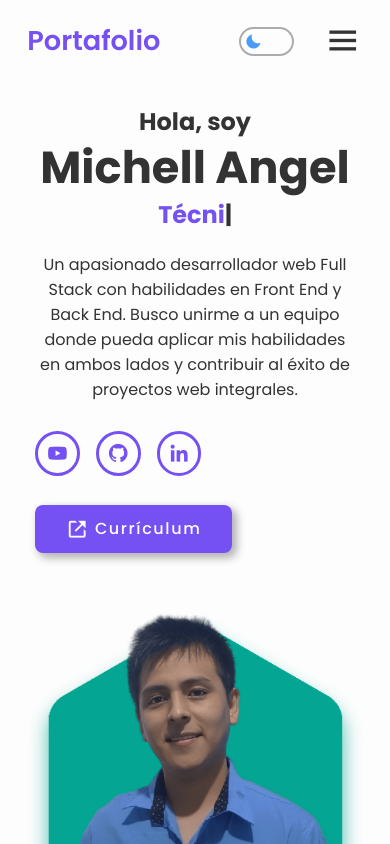
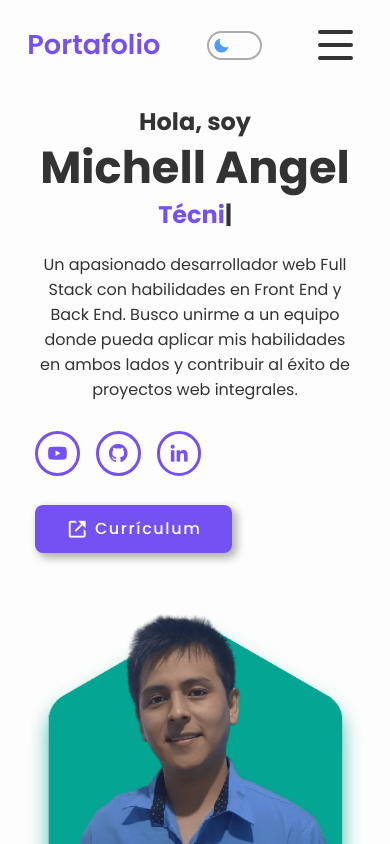
Before and after one commit to Michell2022/portafolio2023, an Angular app: page / in a window 390 px wide. Shown: the top 844 px of the page. Built offline with nearby package versions, Linux system fonts and the light colour scheme.

Commit message:
Actualizando icono Hamburgueza y navbar

```diff
--- a/src/app/components/header/header.component.css
+++ b/src/app/components/header/header.component.css
@@ -26,7 +26,7 @@
 }
 
 .navbar a {
-    font-size: 17px;
+    font-size: 0.9rem;
     font-weight: 500;
     margin-right: 0.6rem;
     padding: 0.4rem 0.9rem;
@@ -83,24 +83,68 @@ input:checked+.slider .darkMode-icon {
 }
 
 
+/*******************************************************/
+/************  DISEÑO DE ICONO HAMBURGUEZA  ************/
+/*******************************************************/
+#toggle.hamburgueza {
+    display: none;
+}
+
+.hamburgueza {
+    position: relative;
+    height: 30px;
+    width: 35px;
+    display: inline-block;
+    cursor: pointer;
+    margin: 10px;
+}
+
+.hamburgueza span {
+    position: absolute;
+    height: 4px;
+    width: 100%;
+    transition-duration: 300ms;
+    background: var(--bg-hamburgueza);
+    border-radius: 2px;
+    transition: .3s cubic-bezier(.8, .5, .2, 1.4);
+}
+
+.hamburgueza span:nth-child(1) {
+    top: 0;
+    left: 0;
+}
+
+.hamburgueza span:nth-child(2) {
+    top: 13px;
+    left: 0;
+    opacity: 1;
+}
+
+.hamburgueza span:nth-child(3) {
+    bottom: 0;
+    left: 0;
+}
+
+.hamburgueza.open span:nth-child(1) {
+    transform: rotate(45deg);
+    top: 13px;
+}
+
+.hamburgueza.open span:nth-child(2) {
+    opacity: 0;
+    margin-left: -40px;
+}
+
+.hamburgueza.open span:nth-child(3) {
+    transform: rotate(-45deg);
+    bottom: 13px;
+}
 
 
 
 
-/***************************************/
-/******* ICONO AMBURGUEZA *******/
-/***************************************/
-#menu-icon {
-    display: none;
-    font-size: 2.5rem;
-    cursor: pointer;
-    color: var(--text-color);
-}
-
-
-
 @media (max-width: 980px) {
-    #menu-icon {
+    #toggle.hamburgueza {
         display: block;
     }
 
@@ -110,17 +154,23 @@ input:checked+.slider .darkMode-icon {
 
     .navbar {
         position: absolute;
-        top: 100%;
-        left: 0;
-        width: 100%;
+        top: 0;
+        left: -100%;
+        margin-top: 82px;
+        width: 70%;
+        height: 100vh;
+        transition: .3s all;
         background: var(--bg-color);
-        border-top: .1rem solid rgba(0, 0, 0, .2);
-        box-shadow: 0 .5rem 1rem rgba(0, 0, 0, .2);
-        display: none;
+        box-shadow: 2px 20px 15px 0px rgba(0,0,0,0.2);
+        visibility: hidden;
+        opacity: 0;
+        z-index: 999;
     }
 
-    .navbar.active {
-        display: block;
+    .navbar.efecto {
+        left: 0;
+        visibility: visible;
+        opacity: 1;
     }
 
     .navbar ul {
@@ -136,8 +186,8 @@ input:checked+.slider .darkMode-icon {
 
     .theme-switch {
         position: absolute;
-        right: 7rem;
-        top: 1.7rem;
+        right: 9rem;
+        top: 1.95rem;
     }
 }
 
@@ -145,7 +195,6 @@ input:checked+.slider .darkMode-icon {
 
     .theme-switch {
         position: absolute;
-        right: 6rem;
-        top: 1.7rem;
+        right: 8rem;
     }
 }
--- a/src/app/components/header/header.component.html
+++ b/src/app/components/header/header.component.html
@@ -2,7 +2,11 @@
 
     <a href="" class="logo">Portafolio</a>
 
-    <i class='bx bx-menu' id="menu-icon"></i>
+    <div id="toggle" class="hamburgueza">
+        <span></span>
+        <span></span>
+        <span></span>
+    </div>
 
     <nav class="navbar">
         <ul>
--- a/src/app/components/header/header.component.ts
+++ b/src/app/components/header/header.component.ts
@@ -12,13 +12,17 @@ export class HeaderComponent implements OnInit {
   constructor(private elementRef: ElementRef) { }
 
   ngOnInit(): void {
-    const menuIcon = this.elementRef.nativeElement.querySelector('#menu-icon');
+    const icons = this.elementRef.nativeElement.querySelector('#toggle');
     const navbar = this.elementRef.nativeElement.querySelector('.navbar');
 
-    menuIcon.addEventListener('click', () => {
-      menuIcon.classList.toggle('bx-x');
-      navbar.classList.toggle('active');
-    });
+    if (icons) {
+      icons.addEventListener('click', () => {
+        icons.classList.toggle('open');
+        navbar.classList.toggle('efecto');
+      });
+    };
+
+
 
 
     // Enlace activo de las secciones de desplazamiento.
@@ -45,8 +49,8 @@ export class HeaderComponent implements OnInit {
       header.classList.toggle('sticky', window.scrollY > 100);
 
       // Elimina el ícono de alternar y la barra de navegación cuando haga clic en el enlace de la barra de navegación (desplazamiento).
-      menuIcon.classList.remove('bx-x');
-      navbar.classList.remove('active');
+      icons.classList.remove('open');
+      navbar.classList.remove('efecto');
     };
 
 
--- a/src/styles.css
+++ b/src/styles.css
@@ -32,6 +32,8 @@
     --shadow-color: rgba(0, 0, 0, .2);
 
     --border-bottom: rgba(0, 0, 0, .2);
+
+    --bg-hamburgueza: #333;
 }
 
 .dark-mode{
@@ -46,6 +48,8 @@
     --icon-color: #ffd900;
 
     --border-bottom: rgba(255, 255, 255, 0.2);
+
+    --bg-hamburgueza: #fff;
 }
 
 body{
```
Also changed, not shown: 1 other file (tests, documents, lock files or other folders).
